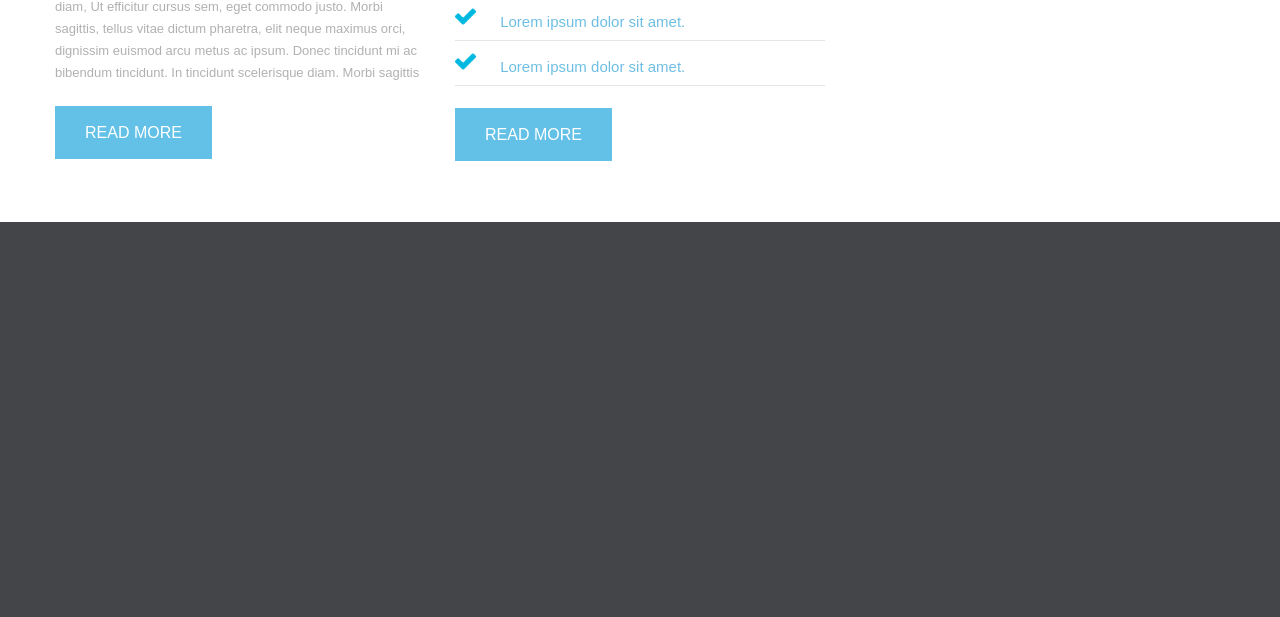
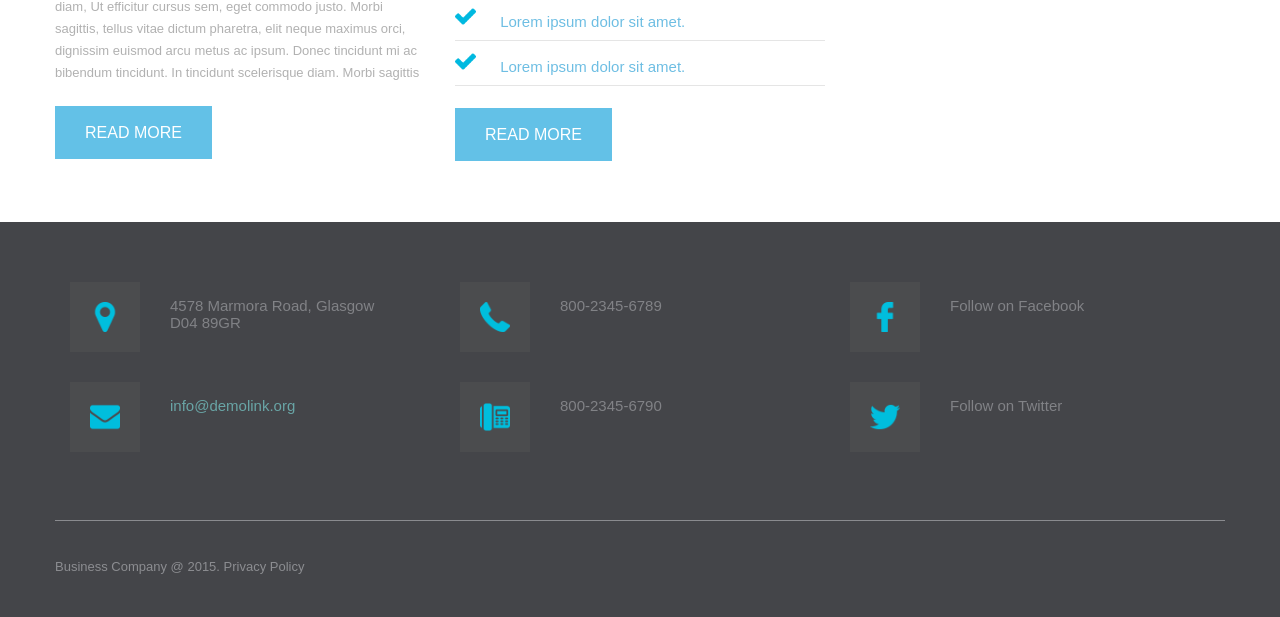
Before and after one commit to MateusAraujo9/site1, a PHP site: page / in a window 1280 px wide. Shown: the part 2108-2725 px from the top of the page. Run offline with PHP 8.4, Linux system fonts and the light colour scheme.

Commit message:
footer finalizado

```diff
--- a/index.html
+++ b/index.html
@@ -110,39 +110,39 @@
                     <p class="texto meio">Lorem ipsum dolor sit amet, consectetur adipiscing elit. Fusce fermentum nulla elit. Mauris varius arcu feugiat ligula dictum Nunc lorem felis, dapibus eu feugiat ut, commodo fermentum diam.</p>
                     <div class="lista">
 						<div class="item">
-							<img src="resource/imagens/checkedG.png" alt="checked" class="check">
+							<img src="resource/imagens/checkedG.png" alt="checked" class="checked">
 							<span>Lorem ipsum dolor sit amet.</span>
 						</div>
 						<div class="item">
-							<img src="resource/imagens/checkedB.png" alt="checked" class="check">
+							<img src="resource/imagens/checkedB.png" alt="checked" class="checked">
 							<span>Lorem ipsum dolor sit amet.</span>
 						</div>
 						<div class="item">
-							<img src="resource/imagens/checkedB.png" alt="checked" class="check">
+							<img src="resource/imagens/checkedB.png" alt="checked" class="checked">
 							<span>Lorem ipsum dolor sit amet.</span>
 						</div>
 						<div class="item">
-							<img src="resource/imagens/checkedB.png" alt="checked" class="check">
+							<img src="resource/imagens/checkedB.png" alt="checked" class="checked">
 							<span>Lorem ipsum dolor sit amet.</span>
 						</div>
 						<div class="item">
-							<img src="resource/imagens/checkedB.png" alt="checked" class="check">
+							<img src="resource/imagens/checkedB.png" alt="checked" class="checked">
 							<span>Lorem ipsum dolor sit amet.</span>
 						</div>
 						<div class="item">
-							<img src="resource/imagens/checkedB.png" alt="checked" class="check">
+							<img src="resource/imagens/checkedB.png" alt="checked" class="checked">
 							<span>Lorem ipsum dolor sit amet.</span>
 						</div>
 						<div class="item">
-							<img src="resource/imagens/checkedB.png" alt="checked" class="check">
+							<img src="resource/imagens/checkedB.png" alt="checked" class="checked">
 							<span>Lorem ipsum dolor sit amet.</span>
 						</div>
 						<div class="item">
-							<img src="resource/imagens/checkedB.png" alt="checked" class="check">
+							<img src="resource/imagens/checkedB.png" alt="checked" class="checked">
 							<span>Lorem ipsum dolor sit amet.</span>
 						</div>
 						<div class="item">
-							<img src="resource/imagens/checkedB.png" alt="checked" class="check">
+							<img src="resource/imagens/checkedB.png" alt="checked" class="checked">
 							<span>Lorem ipsum dolor sit amet.</span>
 						</div>
                     </div>
@@ -156,11 +156,39 @@
 		<div class="rodape">
 			<div class="rodapeContatos">
 				<div class="rodapeColuna">
-					<div class="rodapeLinha"></div>
-					<div class="rodapeLinha"></div>
+					<div class="rodapeLinha">
+						<img src="resource/imagens/localization.png" alt="localization" class="rodapeBotao">
+						<p class="rodapeTexto cinza">4578 Marmora Road, Glasgow<br/>D04 89GR</p>
+					</div>
+					<div class="rodapeLinha">
+                        <img src="resource/imagens/envelope.png" alt="mala" class="rodapeBotao">
+                        <p class="rodapeTexto azul">info@demolink.org</p>
+                    </div>
 				</div>
+                <div class="rodapeColuna">
+                    <div class="rodapeLinha">
+                        <img src="resource/imagens/phone2.png" alt="phone" class="rodapeBotao">
+                        <p class="rodapeTexto cinza">800-2345-6789</p>
+                    </div>
+                    <div class="rodapeLinha">
+                        <img src="resource/imagens/fax.png" alt="fax" class="rodapeBotao">
+                        <p class="rodapeTexto cinza">800-2345-6790</p>
+                    </div>
+                </div>
+                <div class="rodapeColuna">
+                    <div class="rodapeLinha">
+                        <img src="resource/imagens/facebook.png" alt="facebook" class="rodapeBotao">
+                        <p class="rodapeTexto cinza">Follow on Facebook</p>
+                    </div>
+                    <div class="rodapeLinha">
+                        <img src="resource/imagens/twitter.png" alt="twitter" class="rodapeBotao">
+                        <p class="rodapeTexto cinza">Follow on Twitter</p>
+                    </div>
+                </div>
 			</div>
-			<div class="rodapePrivacy"></div>
+			<div class="rodapePrivacy">
+                <p>Business Company @ 2015. Privacy Policy</p>
+            </div>
 		</div>
 	</footer>
 </body>
--- a/resource/css/style.css
+++ b/resource/css/style.css
@@ -16,7 +16,7 @@ body{
 }
 
 .topleft{
-	max-width: 585;
+	max-width: 585px;
 	width: 100%;
 	height: 115px;
 	line-height: 115px;
@@ -29,7 +29,7 @@ body{
 }
 
 .topright{
-	max-width: 585;
+	max-width: 585px;
 	width: 100%;
 	height: 115px;
 	text-align: right;
@@ -56,7 +56,7 @@ body{
 .tel img{
 	width: 25px;
 	height: 25px;
-	margin: 0px 8px 2px 0px;
+	margin: 0 8px 2px 0;
 }
 
 .navint{
@@ -73,12 +73,12 @@ body{
 	margin: auto;
 }
 .nav ul{
-	padding-left: 0px;
+	padding-left: 0;
 }
 .nav li{
 	display: inline-block;
 	font-size: 15px;
-	padding: 0px 30px 0px 30px;
+	padding: 0 30px 0 30px;
 }
 .check{
 	background-color: #63c0e9;
@@ -147,7 +147,7 @@ body{
 	flex: 1;
 }
 .linha{
-	padding: 50px 0px 40px 0px;
+	padding: 50px 0 40px 0;
 	margin-right: 60px;
 	display: flex;
 }
@@ -219,7 +219,7 @@ body{
 .lista{
 	margin-bottom: 40px;
 }
-.check{
+.checked{
 	background-color: transparent;
 	width: 21px;
 	margin-right: 20px;
@@ -233,5 +233,45 @@ body{
 .rodape{
     margin: auto;
     max-width: 1170px;
-    height: 395px;
+    height: 350px;
+    padding-top: 45px;
+    display: flex;
+    flex-direction: column;
+    justify-content: space-between;
 }
+.rodapeContatos{
+    display: flex;
+}
+.rodapeColuna{
+    flex: 1;
+    display: flex;
+    flex-direction: column;
+
+}
+.rodapeLinha{
+    display: flex;
+    margin: 15px;
+}
+.rodapeBotao{
+    padding: 20px 20px 20px 20px;
+    width: 30px;
+    height: 30px;
+    background-color: #4b4c4e;
+    margin-right: 30px;
+}
+.rodapeTexto{
+    font-size: 15px;
+}
+.cinza{
+    color: #818286;
+}
+.azul{
+    color: #69a5a6;
+}
+.rodapePrivacy{
+    border-top: 1px solid #8a8b8f;
+    padding-top: 25px;
+    padding-bottom: 30px;
+    color: #8c8d91;
+    font-size: 13px;
+}
```
Also changed, not shown: resource/imagens/envelope.png, resource/imagens/facebook.png, resource/imagens/fax.png, resource/imagens/localization.png, resource/imagens/mala.png, resource/imagens/phone2.png, resource/imagens/twitter.png.
